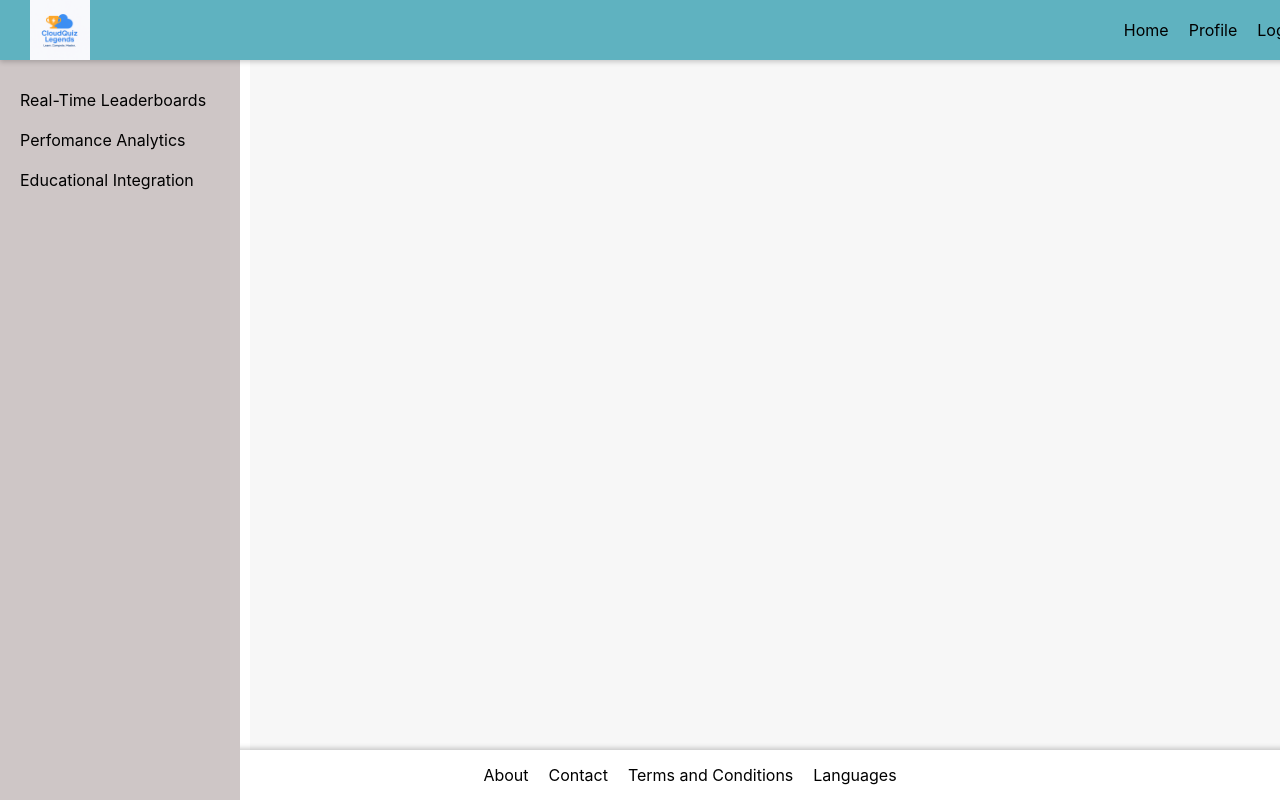
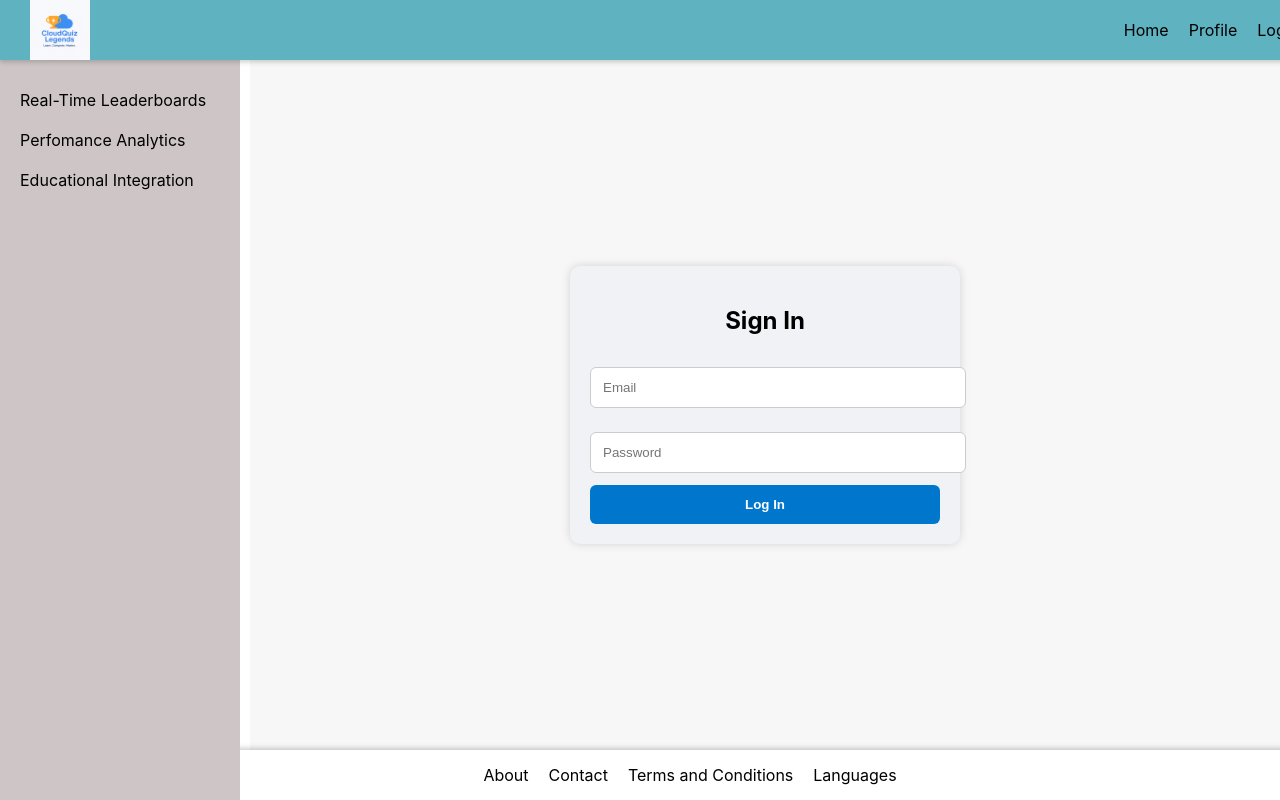
Before and after one commit to asandilenkala/CloudQuiz-Legends-Client, a React (Create React App) app: page /continue-with-email in a window 1280 px wide. Built offline with nearby package versions, Linux system fonts and the light colour scheme.

Commit message:
Added SignInForm.jsx and changes the Title to Cloud Quiz!

```diff
--- a/public/index.html
+++ b/public/index.html
@@ -24,7 +24,7 @@
       work correctly both with client-side routing and a non-root public URL.
       Learn how to configure a non-root public URL by running `npm run build`.
     -->
-    <title>React App</title>
+    <title>Cloud Quiz!</title>
   </head>
   <body>
     <noscript>You need to enable JavaScript to run this app.</noscript>
--- a/src/App.js
+++ b/src/App.js
@@ -12,6 +12,7 @@ import Score from './pages/Score';
 import WelcomePage from './pages/WelcomePage';
 import SignIn from './pages/SignIn';
 import SignUp from './pages/SignUp';
+import SignInForm from './pages/SignInForm';
 
 function App() {
   return (
@@ -30,6 +31,7 @@ function App() {
         <Route path="/welcome" element={<WelcomePage/>} />
         <Route path="sign-in" element={<SignIn/>}/>
         <Route path="sign-up" element={<SignUp/>}/>
+        <Route path="continue-with-email" element={<SignInForm/>}/>
       </Routes>
     </div>
 
--- a/src/pages css/SignIn.css
+++ b/src/pages css/SignIn.css
@@ -12,11 +12,11 @@
 .continue-with-google-button {
     background-color: rgb(58, 125, 180);}
 
-.continue-as-email-button {
+.continue-with-email-button {
     background-color: rgba(131, 130, 130, 0.445);
 }
 
-.continue-with-google-button, .continue-as-email-button {
+.continue-with-google-button, .continue-with-email-button {
     gap: 40px;
     display: flex;
     border: none;
@@ -33,7 +33,7 @@
 
 }
 
-.continue-as-email-button a {
+.continue-with-email-button a {
     text-decoration: none;
     display: block;
     padding: 10px 0;
--- /dev/null
+++ b/src/pages css/SignInForm.css
@@ -0,0 +1,27 @@
+.signin-container {
+  width: 350px;
+  margin: 60px auto;
+  padding: 20px;
+  background: #f0f2f5;
+  border-radius: 10px;
+  box-shadow: 0 0 10px rgba(0,0,0,0.15);
+}
+
+.signin-form input {
+  width: 100%;
+  padding: 12px;
+  margin: 12px 0;
+  border: 1px solid #ccc;
+  border-radius: 6px;
+}
+
+.signin-form button {
+  width: 100%;
+  padding: 12px;
+  background-color: #0077cc;
+  color: white;
+  border: none;
+  border-radius: 6px;
+  font-weight: bold;
+  cursor: pointer;
+}
--- a/src/pages/Home.jsx
+++ b/src/pages/Home.jsx
@@ -32,7 +32,7 @@ const Home = () => {
             </div>
 
            <h1>Welcome to CloudQuiz!</h1>
-           <p>Learn. Compete. Master.</p>
+           <p>🧠Learn. ⚔️Compete. 🏆Master.</p>
            <br/>
            <ul className='button-link'>
                <li><button className='button' onClick={goToQuiz}><strong>Start Quiz</strong></button></li>
--- a/src/pages/SignIn.jsx
+++ b/src/pages/SignIn.jsx
@@ -14,8 +14,8 @@ const SignIn = () => {
                     <Link to='/continue-with-google'>Continue with Google</Link>
                 </button>
                 <br/>
-                <button className='continue-as-email-button'>
-                    <Link to='/continue-as-email'>Continue as Email</Link>
+                <button className='continue-with-email-button'>
+                    <Link to='/continue-with-email'>Continue with Email</Link>
                 </button>
             </div>
 
--- /dev/null
+++ b/src/pages/SignInForm.jsx
@@ -0,0 +1,52 @@
+import React, { useState } from 'react';
+import '../pages css/SignInForm.css';
+
+const SignInForm = () => {
+  const [formData, setFormData] = useState({
+    email: '',
+    password: ''
+  });
+
+  const handleChange = (e) => {
+    const { name, value } = e.target;
+    setFormData(prev => ({
+      ...prev,
+      [name]: value
+    }));
+  };
+
+  const handleSubmit = (e) => {
+    e.preventDefault();
+    console.log('Logging in with:', formData);
+    // Send formData to backend here (e.g., axios.post)
+  };
+
+  return (
+    <div className="signin-container">
+      <h2>Sign In</h2>
+      <form onSubmit={handleSubmit} className="signin-form">
+        <input
+          type="email"
+          name="email"
+          placeholder="Email"
+          value={formData.email}
+          onChange={handleChange}
+          required
+        />
+
+        <input
+          type="password"
+          name="password"
+          placeholder="Password"
+          value={formData.password}
+          onChange={handleChange}
+          required
+        />
+
+        <button type="submit">Log In</button>
+      </form>
+    </div>
+  );
+};
+
+export default SignInForm;
```
